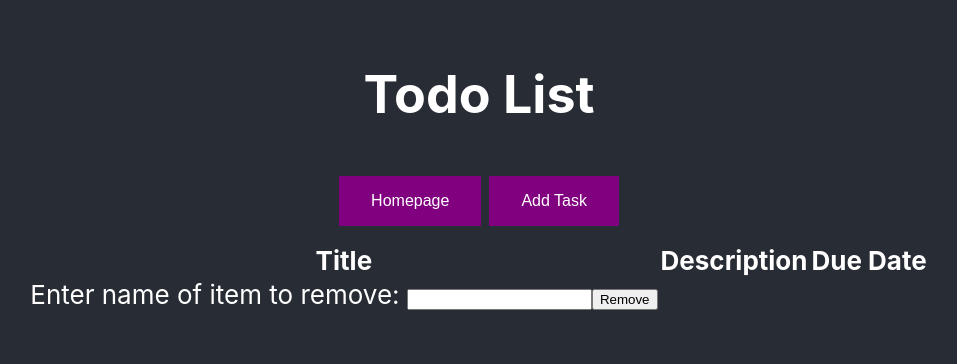
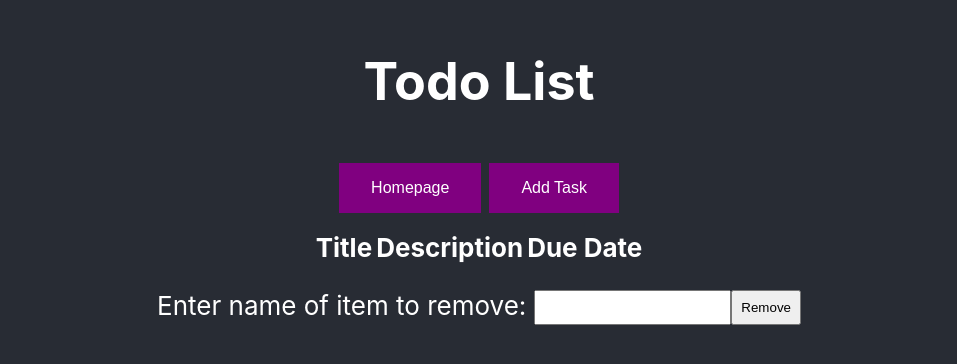
Before and after one commit to jyoonbcit/ToDoList, a React (Create React App) app in the folder todolist/: page /overview in a window 1280 px wide. Shown: the part 230-594 px from the top of the page, without its empty margins (161-1118 px from the left). Built offline with nearby package versions, Linux system fonts and the light colour scheme; the HTML template or start-up script is replaced by a standard one.

Commit message:
Update styling for overview

```diff
--- a/todolist/src/pages/overview.css
+++ b/todolist/src/pages/overview.css
@@ -3,3 +3,23 @@ td {
     padding-right: 5vh;
     text-align: center;
 }
+
+#removeItemLabel {
+    float: left;
+    padding-right: 1vh;
+
+}
+
+#removeItem {
+    float: left;
+    padding: 0.5rem;
+}
+
+#submitRemove {
+    float: left;
+    padding: 0.5rem;
+}
+
+#removeDiv {
+    padding-top: 3vh;
+}
--- a/todolist/src/pages/overview.jsx
+++ b/todolist/src/pages/overview.jsx
@@ -10,6 +10,7 @@ const Overview = () => {
     }
 
     return (
+        <>
             <table>
                 <thead>
                     <tr>
@@ -31,12 +32,14 @@ const Overview = () => {
                             </>
                         );
                     })}
-
-                <label for='removeItem'> Enter name of item to remove: </label>
+                </tbody>
+            </table>
+            <div id='removeDiv'>
+                <label for='removeItem' id='removeItemLabel'> Enter name of item to remove: </label>
                 <input type='text' name='removeItem' id='removeItem'></input>
                 <button id='submitRemove' onClick={removeItem}> Remove </button>
-            </tbody>
-        </table>
+            </div>
+        </>
     );
 };
 
```
Lines whose indentation alone changed are shown as unchanged.
